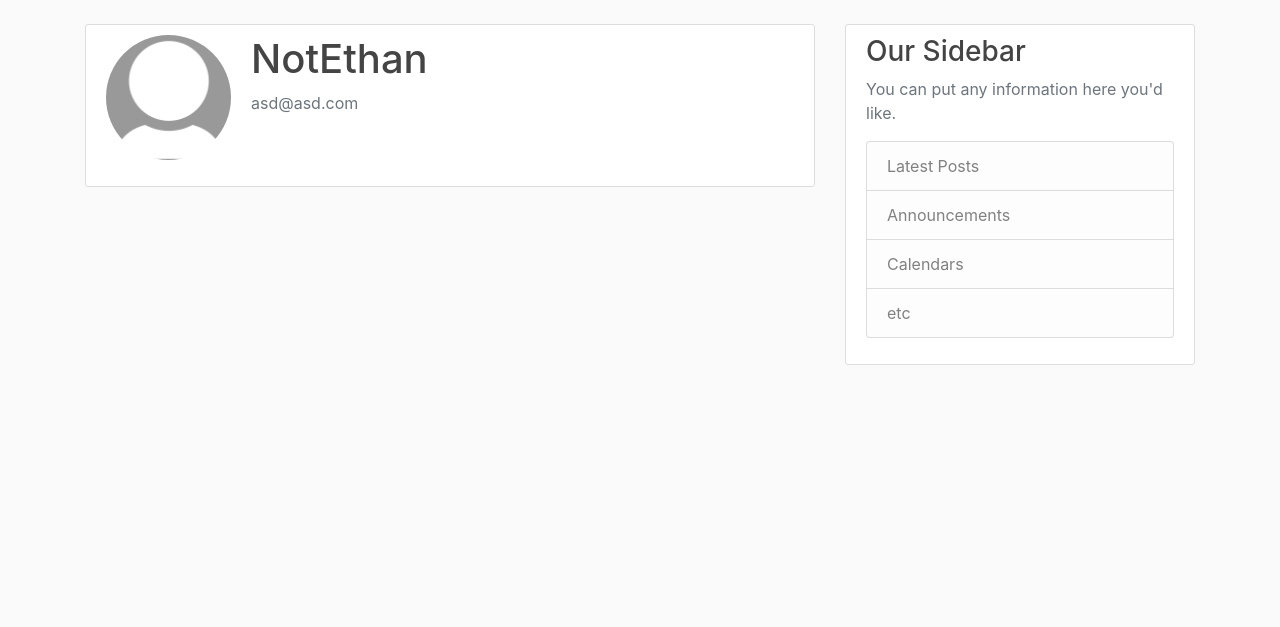
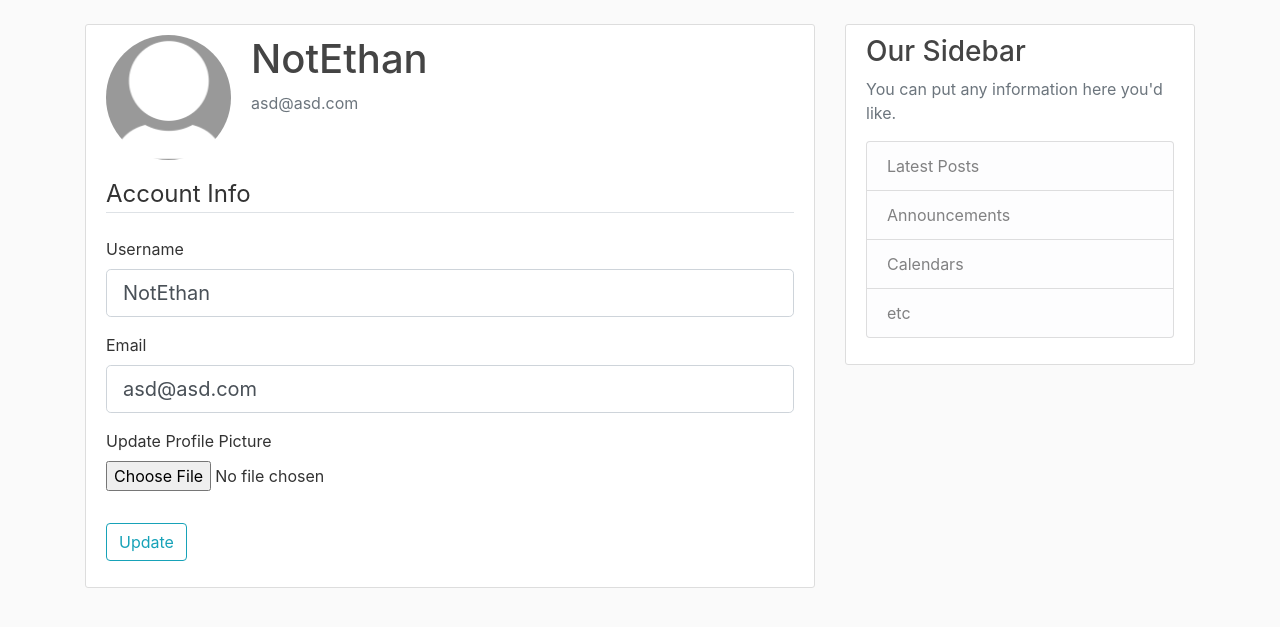
Before and after one commit to Stoovles/BlogIt, a Flask app: page /account in a window 1280 px wide. Shown: the part 56-683 px from the top of the page. Run offline with Flask 2, Linux system fonts and the light colour scheme; a user stored in the database is signed in; some libraries are stand-ins or nearby versions.

Commit message:
Added upload profile image functionality

```diff
--- a/blogit/templates/account.html
+++ b/blogit/templates/account.html
@@ -8,6 +8,50 @@
           <p class="text-secondary">{{ current_user.email }}</p>
         </div>
       </div>
-      <!-- FORM HERE -->
+        <form method="POST" action="", enctype="multipart/form-data">
+            {{ form.hidden_tag() }}
+            <fieldset class="form-group">
+                <legend class="border-bottom mb-4">Account Info</legend>
+                <div class="form-group">
+                    {{ form.username.label(class="form-control-label") }}
+
+                    {% if form.username.errors %}
+                        {{ form.username(class="form-control form-control-lg is-invalid") }}
+                        <div class="invalid-feedback">
+                            {% for error in form.username.errors %}
+                                <span>{{ error }}</span>
+                            {% endfor %}
+                        </div>
+                    {% else %}
+                        {{ form.username(class="form-control form-control-lg") }}
+                    {% endif %}
+                </div>
+                <div class="form-group">
+                    {{ form.email.label(class="form-control-label") }}
+                    {% if form.email.errors %}
+                        {{ form.email(class="form-control form-control-lg is-invalid") }}
+                        <div class="invalid-feedback">
+                            {% for error in form.email.errors %}
+                                <span>{{ error }}</span>
+                            {% endfor %}
+                        </div>
+                    {% else %}
+                        {{ form.email(class="form-control form-control-lg") }}
+                    {% endif %}
+                </div>
+                <div class="form-group">
+                    {{ form.picture.label() }}
+                    {{ form.picture(class="form-control-file") }}
+                    {% if form.picture.errors %}
+                        {% for error in form.picture.errors %}
+                            <span class="text-danger">{{ error }}</span></br>
+                        {% endfor %}
+                    {% endif %}
+                </div>
+            </fieldset>
+                <div class="form-group">
+                    {{ form.submit(class="btn btn-outline-info") }}
+                </div>
+        </form>
     </div>
 {% endblock %}
```
